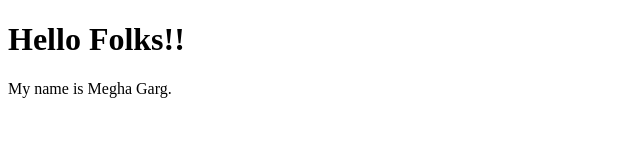
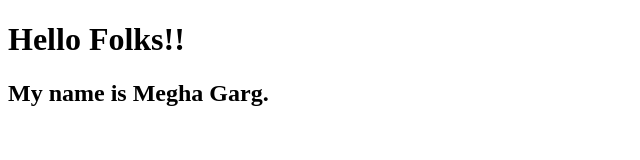
Before and after one commit to meghagarg18/Portfolio, a plain HTML site: page index.html in a window 1280 px wide. Shown: the whole page, without its empty margins (0-640 px from the left). Drawn offline with Linux system fonts and the light colour scheme.

Commit message:
third commit

```diff
--- a/index.html
+++ b/index.html
@@ -6,6 +6,6 @@
   </head>
   <body>
     <h1>Hello Folks!!</h1>
-    <p>My name is Megha Garg.</p>
+    <h2>My name is Megha Garg.</h2>
   </body>
 </html>
```
